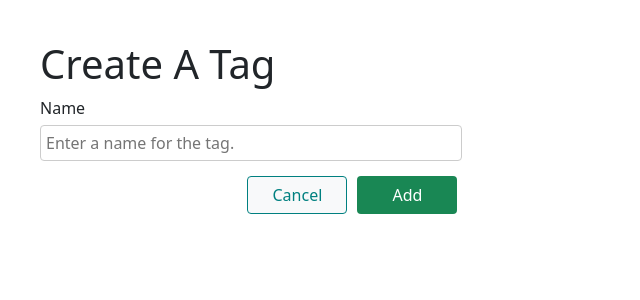
After one commit to tabrown76/SB-Exercises, a Flask app: page /tags/new in a window 1280 px wide. The commit adds this page. Shown: the top 300 px of the page, without its empty margins (0-640 px from the left). Run offline with Flask 3, Linux system fonts and the light colour scheme.

Commit message:
implemented tags

```diff
--- a/app.py
+++ b/app.py
@@ -2,7 +2,7 @@
 
 from flask import Flask, request, render_template, redirect, session
 from flask_debugtoolbar import DebugToolbarExtension
-from models import db, connect_db, User, Post
+from models import db, connect_db, User, Post, Tag, PostTag
 from sqlalchemy import text
 
 app = Flask(__name__)
@@ -79,8 +79,9 @@ def delete_user(user_id):
 @app.route('/users/<int:user_id>/posts/new')
 def add_post_page(user_id):
     user = User.query.get_or_404(user_id)
+    tags = Tag.query.all()
 
-    return render_template('create-posts.html', user=user)
+    return render_template('create-posts.html', user=user, tags=tags)
 
 @app.route('/users/<int:user_id>/posts/new', methods=["POST"])
 def add_post(user_id):
@@ -88,10 +89,18 @@ def add_post(user_id):
 
     title = request.form['title']
     content = request.form['content']
+    tag_ids = request.form.getlist('tags')
 
     new_post = Post(title=title, content=content, user_id=user.id)
 
     db.session.add(new_post)
+    db.session.commit()
+
+    for tag_id in tag_ids:
+        post_tag = PostTag(post_id=new_post.id, tag_id=int(tag_id))
+
+        db.session.add(post_tag)
+
     db.session.commit()
 
     return redirect(f'/users/{user.id}')
@@ -106,8 +115,9 @@ def posts_page(post_id):
 @app.route('/posts/<int:post_id>/edit')
 def edit_posts_page(post_id):
     post = Post.query.get_or_404(post_id)
+    tags = Tag.query.all()
 
-    return render_template('edit-posts.html', post=post)
+    return render_template('edit-posts.html', post=post, tags=tags)
 
 @app.route('/posts/<int:post_id>/edit', methods=['POST'])
 def edit_posts(post_id):
@@ -115,6 +125,12 @@ def edit_posts(post_id):
 
     post.title = request.form['title']
     post.content = request.form['content']
+    new_tag_ids = [int(id) for id in request.form.getlist('tags')]
+
+    PostTag.query.filter_by(post_id=post_id).delete(synchronize_session='fetch')
+
+    for tag_id in new_tag_ids:
+        db.session.add(PostTag(post_id=post_id, tag_id=tag_id))
 
     db.session.commit()
 
@@ -128,3 +144,55 @@ def delete_post(post_id):
     db.session.commit()
 
     return redirect('/users')
+
+@app.route('/tags')
+def show_tags():
+    tags = Tag.query.all()
+
+    return render_template('tags.html', tags=tags)
+
+@app.route('/tags/new')
+def create_tag_page():
+    return render_template('create-tags.html')
+
+@app.route('/tags/new', methods=['POST'])
+def create_tag():
+    name = request.form['name']
+
+    new_tag = Tag(name=name)
+
+    db.session.add(new_tag)
+    db.session.commit()
+
+    return redirect('/tags')
+
+@app.route('/tags/<int:tag_id>/edit')
+def edit_tag_page(tag_id):
+    tag = Tag.query.get_or_404(tag_id)
+
+    return render_template('edit-tags.html', tag=tag)
+
+@app.route('/tags/<int:tag_id>/edit', methods=['POST'])
+def edit_tag(tag_id):
+    tag = Tag.query.get_or_404(tag_id)
+
+    tag.name = request.form['name']
+
+    db.session.commit()
+
+    return redirect('/tags')
+
+@app.route('/tags/<int:tag_id>')
+def posts_with_tag(tag_id):
+    tag = Tag.query.get_or_404(tag_id)
+
+    return render_template('tagged-posts.html', tag=tag)
+
+@app.route('/tags/<int:tag_id>/delete', methods=['POST'])
+def delete_tag(tag_id):
+    tag = Tag.query.get_or_404(tag_id)
+
+    db.session.delete(tag)
+    db.session.commit()
+
+    return redirect('/tags')
--- a/static/app.css
+++ b/static/app.css
@@ -77,3 +77,7 @@ form .button-container {
 .form-container {
   max-width: 33vw;
 }
+
+span {
+  margin: 2px;
+}
--- /dev/null
+++ b/templates/create-tags.html
@@ -0,0 +1,18 @@
+{% extends 'base.html' %}
+
+{% block title %}Add Tag{% endblock %}
+
+{% block content %}
+<h1>Create A Tag</h1>
+
+<div class="form-container">
+    <form action="/tags/new" method="POST">
+        <label for="name">Name</label>
+        <input type="text" name="name" placeholder="Enter a name for the tag.">
+        <div class="button-container">
+            <a href="/tags" class="btn btn-light">Cancel</a>
+            <button class="btn btn-success" type="submit">Add</button>
+        </div>
+    </form>
+</div>
+{% endblock %}
```
Also changed, not shown: models.py (+25 -0 lines), seed.py (added, +37 -0 lines), templates/create-posts.html (+7 -0 lines), templates/edit-posts.html (+8 -0 lines), templates/edit-tags.html (added, +18 -0 lines), templates/tagged-posts.html (added, +17 -0 lines), templates/tags.html (added, +15 -0 lines), templates/users-posts.html (+6 -1 lines).
